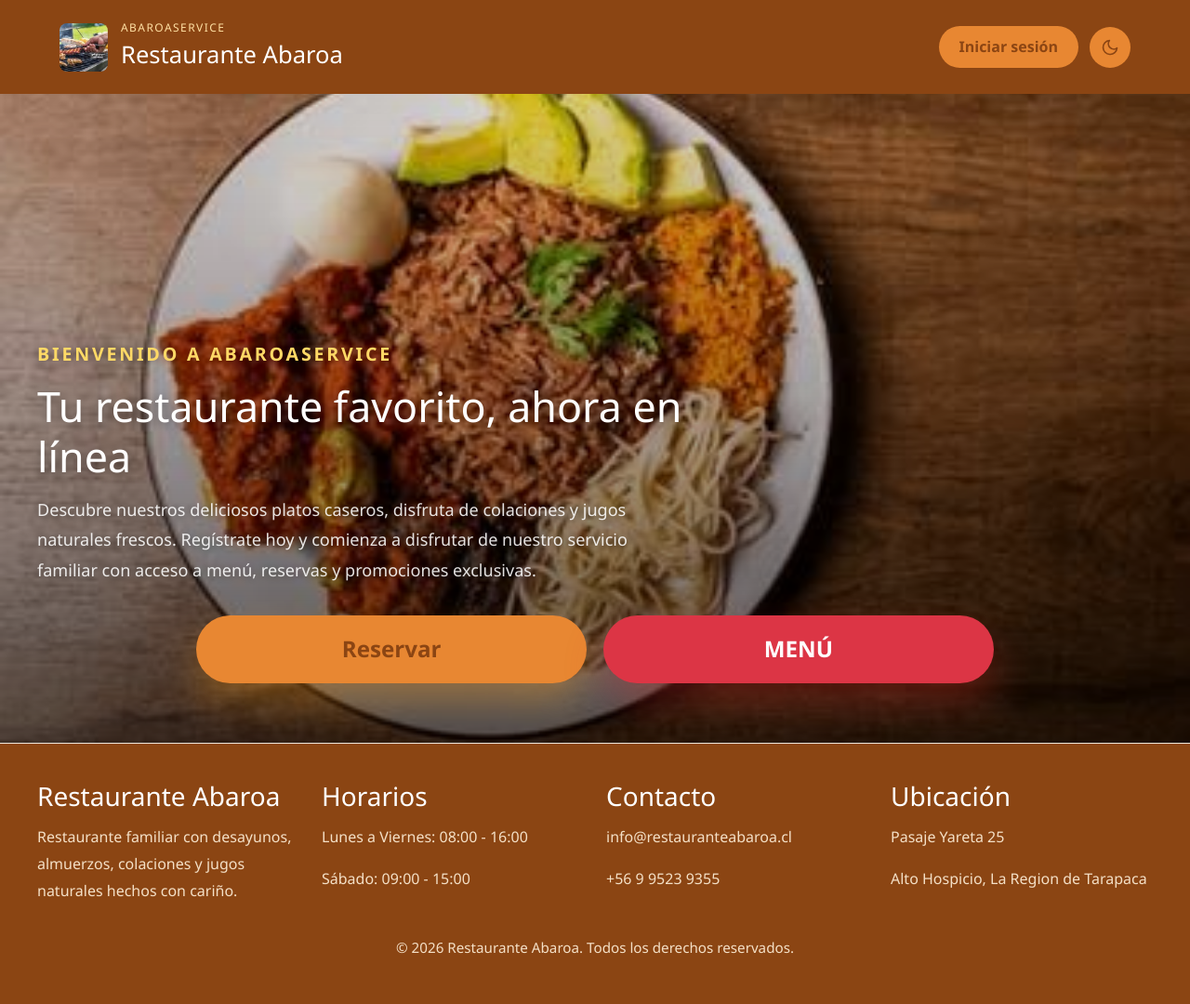
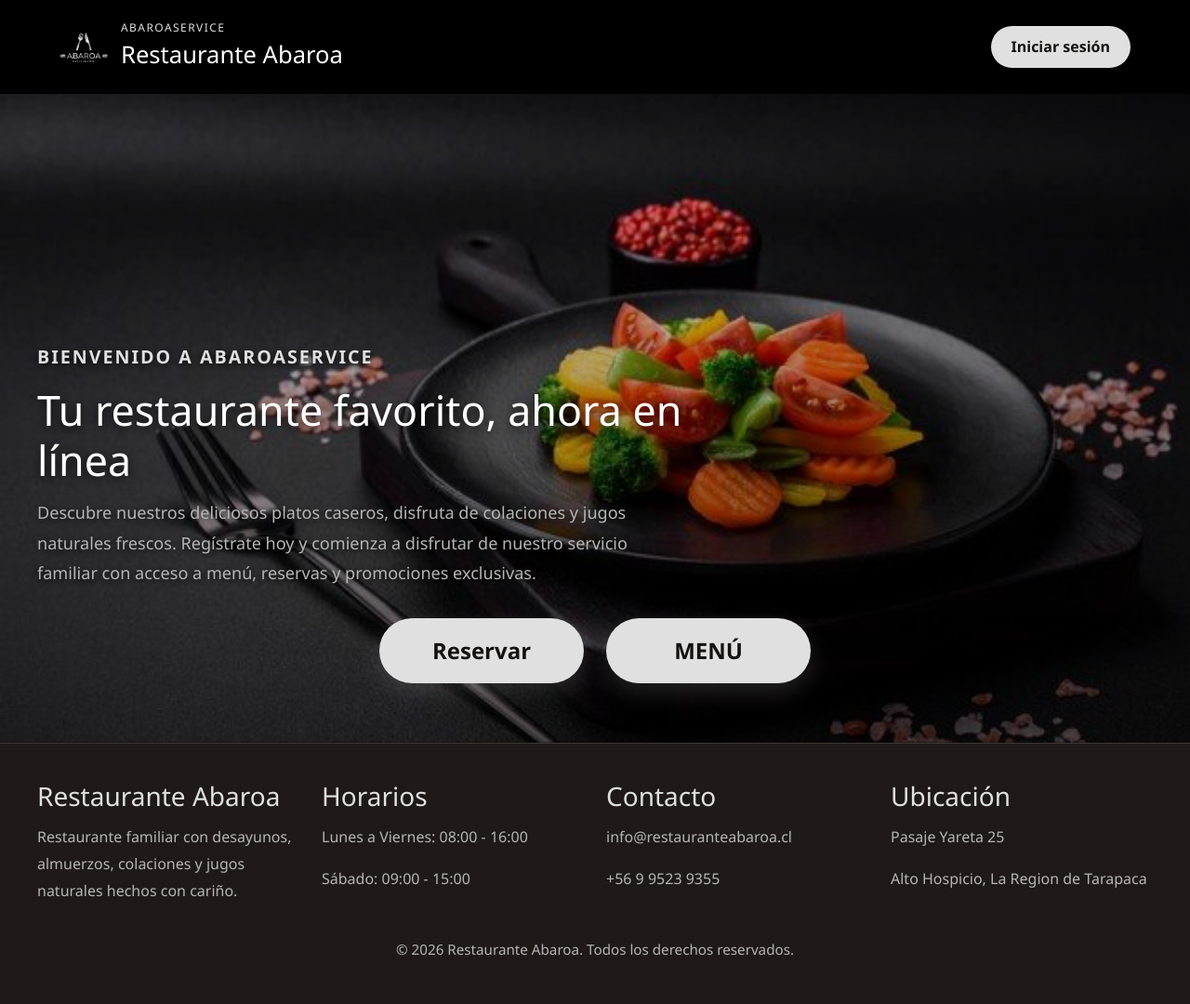
Before and after one commit to kbdd23/E1U1_django, a Django app: template templates/inicio.html in a window 1280 px wide. Shown: the whole page at 93% size. Before the commit the page ends 1026 px from the top, so only its background shows below. Run offline with Django 5.2, Linux system fonts and the light colour scheme; the template is opened without the code that fills it, so the values that code supplies are empty.

Commit message:
cambios en proceso frontend

```diff
--- a/static/js/main.js
+++ b/static/js/main.js
@@ -3,11 +3,20 @@ const filterCategorias = document.querySelectorAll('.filter-categoria');
 const filterAlergenos = document.querySelectorAll('.filter-alergeno');
 const platos = document.querySelectorAll('.plato');
 const searchInput = document.getElementById('search');
-    //MENU
+
+// NUEVO: Identificamos el formulario de búsqueda
+const searchForm = document.querySelector('.search-bar');
+
 if (platos.length > 0) {
+
+    // NUEVO: Evitamos que al presionar "Enter" la página se recargue y se cuelgue el servidor
+    if (searchForm) {
+        searchForm.addEventListener('submit', function(evento) {
+            evento.preventDefault();
+        });
+    }
+
     function aplicarFiltros() {
-        // "Todos" no es una categoria: es la ausencia de filtro. Si viajara
-        // como valor, ningun plato la tendria y la grilla se vaciaria.
         const categoriasSeleccionadas = Array.from(filterCategorias)
             .filter(cb => cb.checked)
             .map(cb => cb.value)
@@ -22,13 +31,11 @@ if (platos.length > 0) {
         platos.forEach(plato => {
             let mostrar = true;
 
-            // Filtro por categoría
             const categoria = plato.getAttribute('data-category');
             if (categoriasSeleccionadas.length > 0 && !categoriasSeleccionadas.includes(categoria)) {
                 mostrar = false;
             }
 
-            // Filtro por alérgenos (ocultar si el plato contiene alguno seleccionado)
             if (alejenosSeleccionados.length > 0) {
                 const tags = plato.querySelectorAll('[data-alergeno]');
                 const tieneAlergeno = Array.from(tags).some(tag =>
@@ -39,7 +46,6 @@ if (platos.length > 0) {
                 }
             }
 
-            // Filtro por búsqueda
             if (textoBusqueda.length > 0) {
                 const nombre = plato.querySelector('h3').textContent.toLowerCase();
                 const descripcion = plato.querySelector('p').textContent.toLowerCase();
@@ -64,17 +70,13 @@ if (platos.length > 0) {
 }
 
 // ==================== ALTO REAL DEL HEADER ====================
-// El hero mide "pantalla completa menos el header". El header cambia de
-// alto al redimensionar (bajo los 720px pasa a dos filas), asi que en vez
-// de un numero fijo en el CSS lo medimos en vivo y lo publicamos como
-// variable CSS. El valor escrito en styles.css queda solo de respaldo.
 (function () {
     'use strict';
 
     const encabezado = document.querySelector('.site-header');
     const hero = document.querySelector('.hero-carrusel');
     if (!encabezado || !hero) {
-        return; // esta pagina no tiene hero a pantalla completa
+        return;
     }
 
     function publicarAltoDelHeader() {
@@ -84,43 +86,6 @@ if (platos.length > 0) {
         );
     }
 
-    // ResizeObserver dispara cada vez que el header cambia de tamaño,
-    // incluso si el cambio lo provoca un media query y no la ventana.
     new ResizeObserver(publicarAltoDelHeader).observe(encabezado);
     publicarAltoDelHeader();
 })();
-
-// ==================== TEMA CLARO / OSCURO ====================
-// El estado vive en el atributo data-tema del <html>: el CSS hace el resto.
-// El script del <head> ya lo dejo como corresponde antes del primer pintado,
-// aca solo se alterna y se recuerda la eleccion.
-(function () {
-    'use strict';
-
-    const raiz = document.documentElement;
-    const boton = document.getElementById('btn-tema');
-    if (!boton) {
-        return; // esta pagina no tiene header
-    }
-
-    function publicarEstado() {
-        boton.setAttribute('aria-pressed', String(raiz.dataset.tema === 'oscuro'));
-    }
-
-    function alternarTema() {
-        const tema = raiz.dataset.tema === 'oscuro' ? 'claro' : 'oscuro';
-        raiz.dataset.tema = tema;
-
-        try {
-            localStorage.setItem('tema', tema);
-        } catch (error) {
-            // Sin localStorage la eleccion dura lo que la pagina: el boton
-            // sigue funcionando igual.
-        }
-
-        publicarEstado();
-    }
-
-    boton.addEventListener('click', alternarTema);
-    publicarEstado();
-})();
--- a/static/styles.css
+++ b/static/styles.css
@@ -1,65 +1,11 @@
-/* Variables de color */
+/* Importar fuente moderna */
+@import url('https://fonts.googleapis.com/css2?family=Poppins:wght@400;600;700;800&display=swap');
+
+/* Variables de color - MODO OSCURO FIJO ("Terracota Dark") */
 :root {
-    color-scheme: light;
-
-    /* Superficies */
-    --bg: #faf7f2;
-    --surface: #fffdfa;
-    --surface-blanca: #ffffff;
-    --surface-strong: #f0e9df;
-    --surface-apagada: #f3f0ec;
-    --surface-sutil: #f5f5f5;
-    --surface-hover-calido: #fff5e4;
-    --surface-exito-suave: #f4fbf6;
-    --hero-bg: #fff7ec;
-    --chip-bg: #fff4de;
-    --chip-texto: #8b4513;
-    --degradado-card-fin: #fbf0dd;
-    --pared-bg: #ccc;
-    --pared-linea: #999;
-    --leyenda-libre: #d8d2ca;
-
-    /* Texto */
-    --text: #2d241e;
-    --text-muted: #736356;
-    --texto-apagado: #b0a69b;
-    --primary-texto: #c25e30;
-    --accent-texto: #e88732;
-    --success-texto: #208b50;
-    --danger-texto: #dc3545;
-
-    /* Marca. Los solidos no cambian entre temas: el texto que va encima
-       (blanco o marron) esta calculado para ellos, no para la superficie. */
-    --primary: #c25e30;
-    --accent: #e88732;
-    --success: #208b50;
-    --danger: #dc3545;
-    --marca: #8b4513;
-    --sobre-acento: #8b4513;
-    --header-bg: #8b4513;
-
-    /* Alertas */
-    --exito-bg: #d4edda;
-    --exito-borde: #c3e6cb;
-    --exito-texto: #155724;
-    --error-bg: #f8d7da;
-    --error-borde: #f5c6cb;
-    --error-texto: #721c24;
-    --aviso-bg: #eaf7ee;
-    --aviso-error-bg: #fdecea;
-
-    /* Bordes */
-    --border: rgba(45, 36, 30, 0.08);
-}
-
-/* ==================== MODO OSCURO ==================== */
-/* Se activa con data-tema="oscuro" en el <html>. Cambian las superficies, el
-   texto y el negro del header y el footer; los solidos de marca se quedan
-   como estan. Los valores estan medidos contra WCAG AA: ningun texto baja
-   de 4.5:1 sobre su fondo. */
-html[data-tema="oscuro"] {
     color-scheme: dark;
 
+    /* Superficies Oscuras */
     --bg: #141210;
     --surface: #1d1a17;
     --surface-blanca: #221e1b;
@@ -76,6 +22,79 @@ html[data-tema="oscuro"] {
     --pared-linea: #3a3a3a;
     --leyenda-libre: #6b655e;
 
+    /* Texto */
+    --text: #f2ece5;
+    --text-muted: #b5a99c;
+    --texto-apagado: #948a80;
+    --primary-texto: #ee9a5f;
+    --accent-texto: #f2a75e;
+    --success-texto: #5ccf92;
+    --danger-texto: #ff8087;
+
+    /* Marca (Naranjas y Terracotas) */
+    --primary: #c25e30;
+    --accent: #e88732;
+    --success: #208b50;
+    --danger: #dc3545;
+    --marca: #8b4513;
+    --sobre-acento: #141210; /* Texto oscuro para que lea bien sobre botones naranjas */
+    --header-bg: #000000;
+
+    /* Alertas */
+    --exito-bg: #16301f;
+    --exito-borde: #2c5c3c;
+    --exito-texto: #8ee0ad;
+    --error-bg: #331a1c;
+    --error-borde: #6b2f33;
+    --error-texto: #ffa8ad;
+    --aviso-bg: #16301f;
+    --aviso-error-bg: #331a1c;
+
+    /* Bordes */
+    --border: rgba(242, 236, 229, 0.16);
+}
+
+* {
+    margin: 0;
+    padding: 0;
+    box-sizing: border-box;
+}
+
+html {
+    scroll-behavior: smooth;
+}
+
+body {
+    font-family: 'Poppins', sans-serif; /* Nueva fuente aplicada */
+    background-color: var(--bg);
+    color: var(--text);
+    line-height: 1.6;
+}
+
+/* ==================== MODO OSCURO ==================== */
+/* Se activa con data-tema="oscuro" en el <html>. Cambian las superficies, el
+   texto y el negro del header y el footer; los solidos de marca se quedan
+   como estan. Los valores estan medidos contra WCAG AA: ningun texto baja
+   de 4.5:1 sobre su fondo. */
+html[data-tema="oscuro"] {
+    color-scheme: dark;
+
+    --bg: #141210;
+    --surface: #1d1a17;
+    --surface-blanca: #221e1b;
+    --surface-strong: #2b2521;
+    --surface-apagada: #221e1b;
+    --surface-sutil: #2b2521;
+    --surface-hover-calido: #33291f;
+    --surface-exito-suave: #1b2a21;
+    --hero-bg: #1a1613;
+    --chip-bg: #2f2620;
+    --chip-texto: #e8b07a;
+    --degradado-card-fin: #2b2521;
+    --pared-bg: #2a2a2a;
+    --pared-linea: #3a3a3a;
+    --leyenda-libre: #6b655e;
+
     --text: #f2ece5;
     --text-muted: #b5a99c;
     --texto-apagado: #948a80;
@@ -188,7 +207,7 @@ button {
     text-transform: uppercase;
     letter-spacing: 0.12em;
     font-size: 0.75rem;
-    color: #ffe0a3;
+    color: #E0E0E0; /* Blanco plateado */
 }
 
 .brand h1 {
@@ -369,93 +393,75 @@ main {
 }
 
 /* Botón gigante de Reservar en el landing */
-.btn-reservar-gigante {
-    background: var(--accent);
-    color: var(--sobre-acento);
-    font-size: 2rem;
-    font-weight: 800;
-    padding: 24px 72px;
+.hero-acciones {
+    display: flex;
+    flex-direction: column;
+    align-items: center;
+    gap: 24px;
+    margin-top: clamp(20px, 4vh, 40px);
+}
+
+.botones-fila {
+    display: flex;
+    flex-direction: row;
+    justify-content: center;
+    flex-wrap: wrap;
+    gap: 24px;
+}
+
+/* Botones Reservar y Menú unificados (Gris Plata) */
+.botones-fila .btn-reservar-gigante,
+.botones-fila .btn-menu-gigante {
+    width: auto;
+    min-width: 220px;
+    text-align: center;
+    font-size: clamp(1.2rem, 1vw + 1rem, 1.5rem);
+    padding: 16px 48px;
     border-radius: 999px;
     text-decoration: none;
-    box-shadow: 0 20px 40px rgba(255, 159, 28, 0.35);
-    transition: transform 0.2s ease, box-shadow 0.2s ease;
-}
-
-.btn-reservar-gigante:hover,
-.btn-reservar-gigante:focus-visible {
-    transform: translateY(-4px) scale(1.02);
-    box-shadow: 0 28px 56px rgba(255, 159, 28, 0.45);
-}
-
-.btn-reservar-gigante:active {
+    font-weight: 800;
+    border: none;
+    background: #E0E0E0; /* Plata */
+    color: #141210; /* Texto oscuro */
+    box-shadow: 0 10px 25px rgba(224, 224, 224, 0.15);
+    transition: all 0.3s cubic-bezier(0.25, 0.8, 0.25, 1);
+}
+
+.botones-fila .btn-reservar-gigante:hover,
+.botones-fila .btn-menu-gigante:hover {
+    transform: translateY(-5px);
+    box-shadow: 0 15px 35px rgba(224, 224, 224, 0.3);
+    background: #ffffff; /* Brillo al pasar el mouse */
+    color: #000000;
+}
+
+.botones-fila .btn-reservar-gigante:active,
+.botones-fila .btn-menu-gigante:active {
     transform: translateY(0);
 }
 
-/* Botón gigante de Menú: misma geometría que Reservar, color rojo de marca */
-.btn-menu-gigante {
-    background: var(--danger);
+/* Botón Cerrar Sesión (Transparente) */
+.hero-acciones .btn-logout {
+    margin-top: 8px;
+    background: transparent;
+    color: rgba(255, 255, 255, 0.8);
+    border: 2px solid rgba(255, 255, 255, 0.3);
+    padding: 14px 32px;
+    border-radius: 999px;
+    font-weight: 600;
+    text-decoration: none;
+    transition: all 0.3s ease;
+    width: auto;
+    min-width: 220px;
+    text-align: center;
+}
+
+.hero-acciones .btn-logout:hover {
+    background: rgba(255, 255, 255, 0.1);
+    border-color: #ffffff;
     color: #ffffff;
-    font-size: 2rem;
-    font-weight: 800;
-    padding: 24px 72px;
-    border-radius: 999px;
-    text-decoration: none;
-    box-shadow: 0 20px 40px rgba(214, 54, 42, 0.35);
-    transition: transform 0.2s ease, box-shadow 0.2s ease;
-}
-
-.btn-menu-gigante:hover,
-.btn-menu-gigante:focus-visible {
-    transform: translateY(-4px) scale(1.02);
-    box-shadow: 0 28px 56px rgba(214, 54, 42, 0.45);
-}
-
-.btn-menu-gigante:active {
-    transform: translateY(0);
-}
-
-/* Botones del hero apilados: Reservar arriba, Menú debajo.
-   Tamaños fluidos: encogen con la ventana en vez de desbordarla. */
-.hero-acciones {
-    display: flex;
-    flex-direction: column;
-    align-items: center;
-    gap: clamp(10px, 1.2vh, 18px);
-    margin-top: clamp(20px, 4vh, 40px);
-}
-
-/* Los dos botones grandes del hero, uno al lado del otro. El width: 100% es
-   necesario: sin el, esta fila se mide por su contenido y los botones se
-   encogen a lo que mide su texto en vez de crecer hasta su tope. */
-.botones-fila {
-    display: flex;
-    flex-wrap: wrap;
-    justify-content: center;
-    align-items: center;
-    width: 100%;
-    gap: clamp(14px, 2.2vh, 26px);
-}
-
-/* Los dos comparten la fila: crecen a la par hasta el tope de 420px cada uno.
-   Con un ancho fijo en vez de reparto, el segundo se caia a la linea de abajo
-   apenas la ventana no alcanzaba para los dos. */
-.hero-acciones .btn-reservar-gigante,
-.hero-acciones .btn-menu-gigante {
-    flex: 1 1 0;
-    width: auto;
-    max-width: 420px;
-    text-align: center;
-    font-size: clamp(1.05rem, 0.55rem + 1.2vw, 2rem);
-    padding: clamp(14px, 0.6rem + 1vh, 24px) clamp(18px, 3vw, 72px);
-}
-
-/* Full-bleed: el hero se sale del max-width de main para tocar los bordes
-   de la pantalla. overflow-x: clip evita la barra horizontal que deja el
-   100vw sin romper el header sticky (clip no crea contenedor de scroll). */
-html {
-    overflow-x: clip;
-}
-
+    transform: translateY(-2px);
+}
 /* Carrusel de fondo a pantalla completa: es el contenedor del texto.
    La altura del header la mide main.js en vivo y la publica como
    --altura-header-real; el valor de abajo es solo el respaldo por si el
@@ -475,23 +481,24 @@ html {
 }
 
 /* Botón de cuenta del header: Perfil / Iniciar sesión */
+/* BOTONES SUPERIORES (Navbar) */
 .nav-accion {
     display: inline-block;
     padding: 10px 22px;
     border-radius: 999px;
-    background: var(--accent);
-    color: var(--sobre-acento);
+    background: #E0E0E0; /* Plata */
+    color: #141210; /* Texto oscuro */
     font-weight: 700;
     text-decoration: none;
     white-space: nowrap;
-    transition: transform 0.2s ease, box-shadow 0.2s ease;
-}
-
-.nav-accion:hover,
-.nav-accion:focus-visible {
-    color: var(--sobre-acento);
+    transition: transform 0.2s ease, box-shadow 0.2s ease, background 0.2s ease;
+}
+
+.nav-accion:hover {
     transform: translateY(-2px);
-    box-shadow: 0 10px 20px rgba(0, 0, 0, 0.25);
+    box-shadow: 0 10px 20px rgba(224, 224, 224, 0.25);
+    background: #ffffff; /* Brillo al pasar el mouse */
+    color: #000000;
 }
 
 /* Barra de cuenta: el boton de rol y el de accesibilidad, en fila. */
@@ -852,20 +859,24 @@ html[data-tema="oscuro"] .icono-luna {
 
 /* Con velo negro el texto marrón del hero no se lee: pasa a claro */
 .hero-carrusel .hero-copy .eyebrow {
-    color: #ffd966;
+    color: #E0E0E0; /* Blanco plateado */
     font-size: clamp(0.9rem, 0.55rem + 0.85vw, 1.7rem);
+    letter-spacing: 0.1em;
 }
 
 .hero-carrusel .hero-copy h2 {
-    color: #ffffff;
-    text-shadow: 0 2px 12px rgba(0, 0, 0, 0.45);
+    color: #ffffff; /* Este lo dejamos blanco para que el título resalte */
+    text-shadow: 0 2px 12px rgba(0, 0, 0, 0.8);
     font-size: clamp(1.6rem, 1rem + 2.4vw, 2.8rem);
+    margin-bottom: 14px;
 }
 
 .hero-carrusel .hero-copy p {
-    color: rgba(255, 255, 255, 0.88);
-    text-shadow: 0 1px 8px rgba(0, 0, 0, 0.45);
+    color: #B5B5B5; /* Gris difuminado elegante */
+    text-shadow: 0 2px 8px rgba(0, 0, 0, 0.9); /* Sombra oscura para que se lea sobre la foto */
     font-size: clamp(0.95rem, 0.85rem + 0.35vw, 1.15rem);
+    max-width: 680px;
+    line-height: 1.8;
 }
 
 /* Ventanas bajas: el hero deja de exigir pantalla completa antes de
@@ -1397,10 +1414,11 @@ html[data-tema="oscuro"] .icono-luna {
     }
 }
 
+/* FOOTER */
 .site-footer {
     padding: 40px 24px 28px;
-    background: var(--header-bg);
-    color: white;
+    background: #1f1a17;
+    color: #E0E0E0; /* Color general plata */
 }
 
 .footer-grid {
@@ -1411,19 +1429,24 @@ html[data-tema="oscuro"] .icono-luna {
     margin: 0 auto 18px;
 }
 
+/* Títulos del footer en plata */
 .site-footer h3 {
     margin-bottom: 12px;
-}
-
+    color: #E0E0E0;
+}
+
+/* Párrafos del footer en gris difuminado */
 .site-footer p {
-    color: #f4e0c7;
+    color: #B5B5B5;
     line-height: 1.8;
 }
 
+/* Texto de copyright en gris difuminado */
 .footer-copy {
     text-align: center;
     font-size: 0.95rem;
-    color: #ffe8c7;
+    color: #B5B5B5;
+    margin-top: 20px;
 }
 
 @media (max-width: 980px) {
--- a/templates/base.html
+++ b/templates/base.html
@@ -1,28 +1,12 @@
 {% load static %}
 <!DOCTYPE html>
-<html lang="es" data-tema="claro">
+<html lang="es">
 <head>
     <meta charset="UTF-8">
     <meta name="viewport" content="width=device-width, initial-scale=1.0">
     <title>{% block title %}Restaurante Abaroa | AbaroaService{% endblock %}</title>
     <link href="https://cdn.jsdelivr.net/npm/bootstrap@5.3.3/dist/css/bootstrap.min.css" rel="stylesheet">
     <link rel="stylesheet" href="{% static 'styles.css' %}">
-    <script>
-        // El tema se resuelve antes del primer pintado. Si esto viviera en
-        // main.js (que carga al final del body) la pagina se dibujaria en
-        // claro y saltaria a oscuro delante del usuario.
-        (function () {
-            'use strict';
-            try {
-                if (localStorage.getItem('tema') === 'oscuro') {
-                    document.documentElement.dataset.tema = 'oscuro';
-                }
-            } catch (error) {
-                // localStorage bloqueado (modo privado): se queda en claro,
-                // que es el estado natural.
-            }
-        })();
-    </script>
 </head>
 <body>
     <header class="site-header">
@@ -58,18 +42,6 @@
                 {% else %}
                     <a class="nav-accion" href="{% url 'login' %}">Iniciar sesión</a>
                 {% endif %}
-                <button type="button" class="btn-tema" id="btn-tema"
-                        aria-pressed="false" aria-label="Modo oscuro">
-                    <svg class="icono-tema icono-luna" viewBox="0 0 24 24"
-                         aria-hidden="true" focusable="false">
-                        <path d="M21 12.79A9 9 0 1 1 11.21 3 7 7 0 0 0 21 12.79z"/>
-                    </svg>
-                    <svg class="icono-tema icono-sol" viewBox="0 0 24 24"
-                         aria-hidden="true" focusable="false">
-                        <circle cx="12" cy="12" r="4"/>
-                        <path d="M12 2v2M12 20v2M4.93 4.93l1.41 1.41M17.66 17.66l1.41 1.41M2 12h2M20 12h2M6.34 17.66l-1.41 1.41M19.07 4.93l-1.41 1.41"/>
-                    </svg>
-                </button>
             </nav>
         </div>
     </header>
--- a/templates/inicio.html
+++ b/templates/inicio.html
@@ -41,6 +41,7 @@
                 {% endif %}
             </div>
             <div class="hero-acciones">
+                <!-- BOTONES EN HORIZONTAL -->
                 <div class="botones-fila">
                     {% if user.rol == 'cliente' %}
                         <a class="btn-reservar-gigante" href="{% url 'booking:crear_reserva' %}">Reservar</a>
@@ -49,6 +50,7 @@
                     {% endif %}
                     <a class="btn-menu-gigante" href="{% url 'menu' %}">MENÚ</a>
                 </div>
+                <!-- BOTÓN TRANSPARENTE ABAJO -->
                 <a class="btn-logout" href="{% url 'logout' %}">Cerrar sesión</a>
             </div>
         {% else %}
@@ -58,6 +60,7 @@
                 <p>Descubre nuestros deliciosos platos caseros, disfruta de colaciones y jugos naturales frescos. Regístrate hoy y comienza a disfrutar de nuestro servicio familiar con acceso a menú, reservas y promociones exclusivas.</p>
             </div>
             <div class="hero-acciones">
+                <!-- BOTONES EN HORIZONTAL -->
                 <div class="botones-fila">
                     <a class="btn-reservar-gigante" href="{% url 'login' %}">Reservar</a>
                     <a class="btn-menu-gigante" href="{% url 'menu' %}">MENÚ</a>
```
Also changed, not shown: other parts of static/styles.css (+76 -49 lines), menu/migrations/0002_poblar_carta.py, static/ImagenAbaroa.png, static/img/img.jpg, static/img/img_1.jpg, static/img/img_2.jpg, static/img/img_3.jpg.
